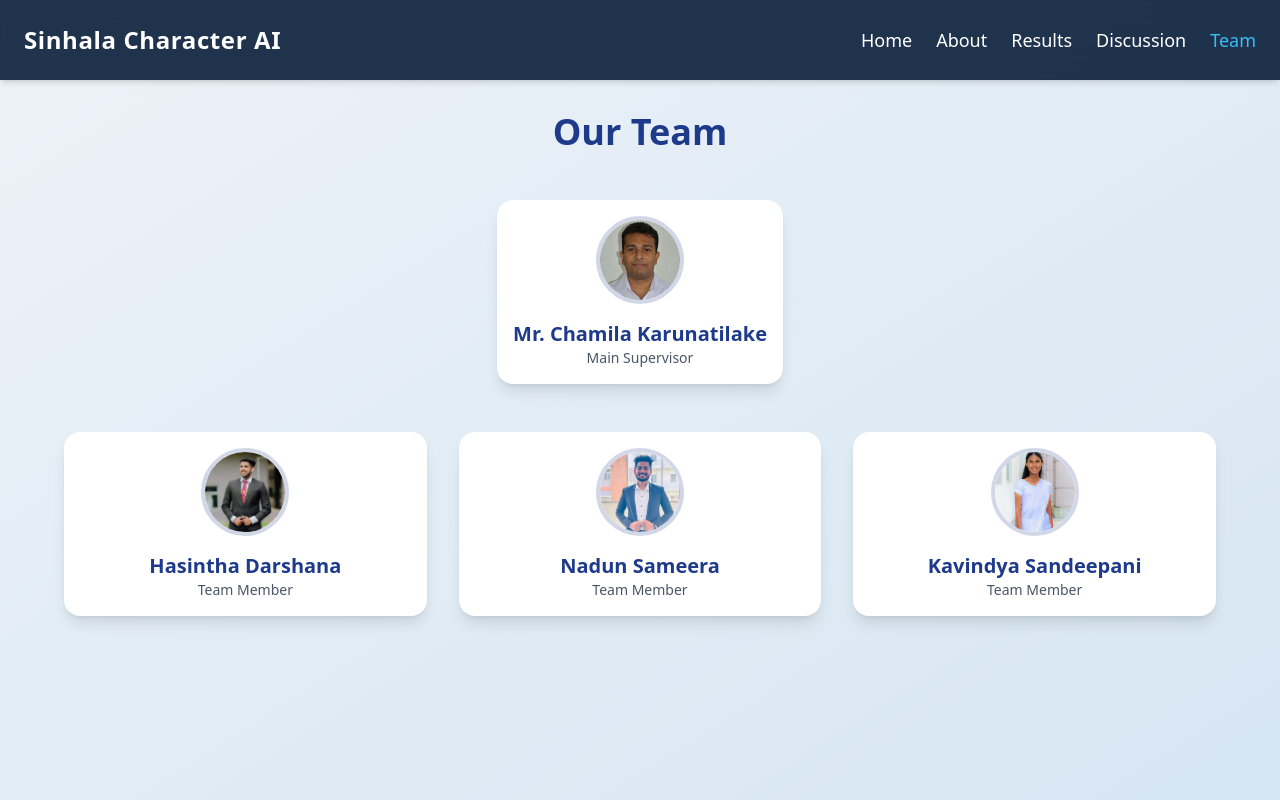
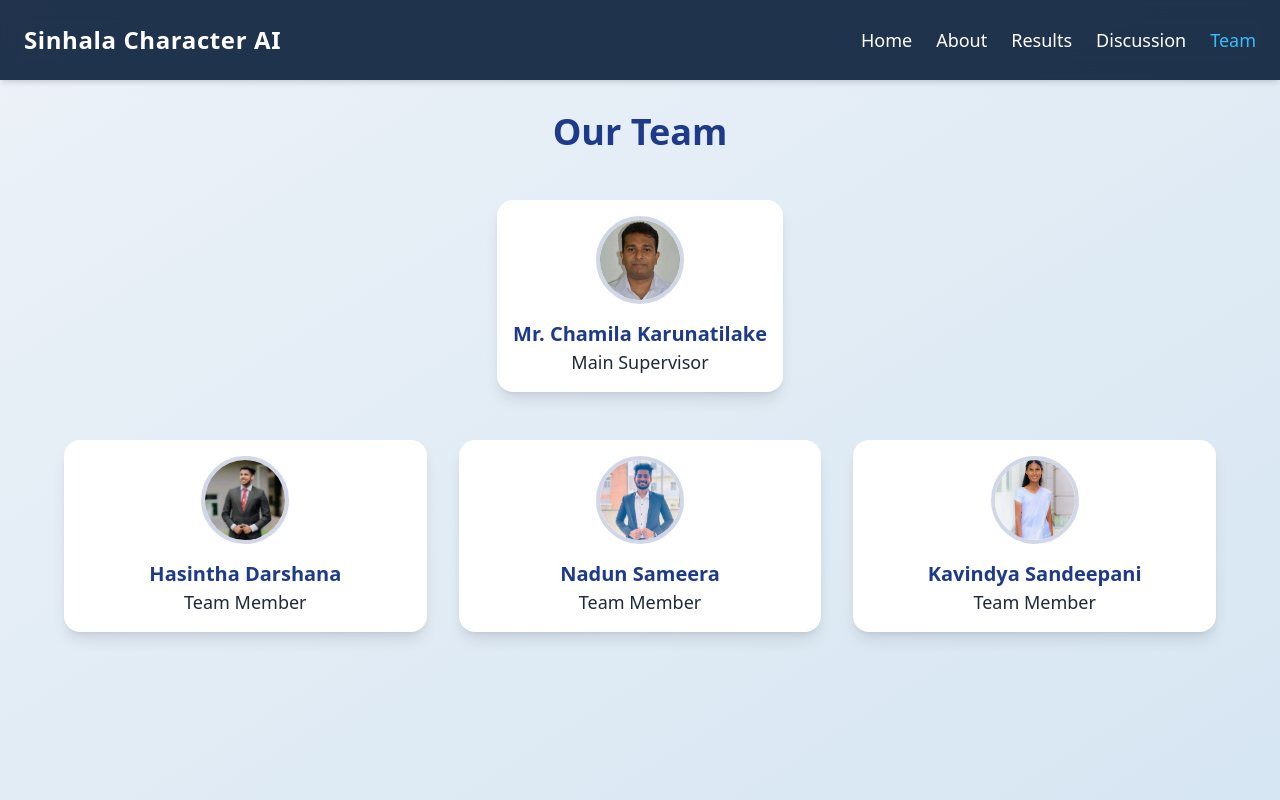
Before and after one commit to Hasintha-Darshana/Sinhala-handwritten, a React (Vite) app: page /team in a window 1280 px wide. Shown: the top 800 px of the page. Built offline with nearby package versions, Linux system fonts and the light colour scheme.

Commit message:
edit team page

```diff
--- a/src/pages/team.jsx
+++ b/src/pages/team.jsx
@@ -30,8 +30,8 @@ export default function TeamPage() {
         alt={name}
         className="w-22 h-22 rounded-full object-cover mb-4 border-4 border-[#1e3a8a]/20"
       />
-      <h3 className="text-xl font-semibold text-[#1e3a8a]">{name}</h3>
-      <p className="text-sm text-gray-600">{role}</p>
+      <h3 className="text-xl font-bold text-[#1e3a8a]">{name}</h3>
+      <p className="text-lg text-gray-800">{role}</p>
     </div>
   );
 
```
